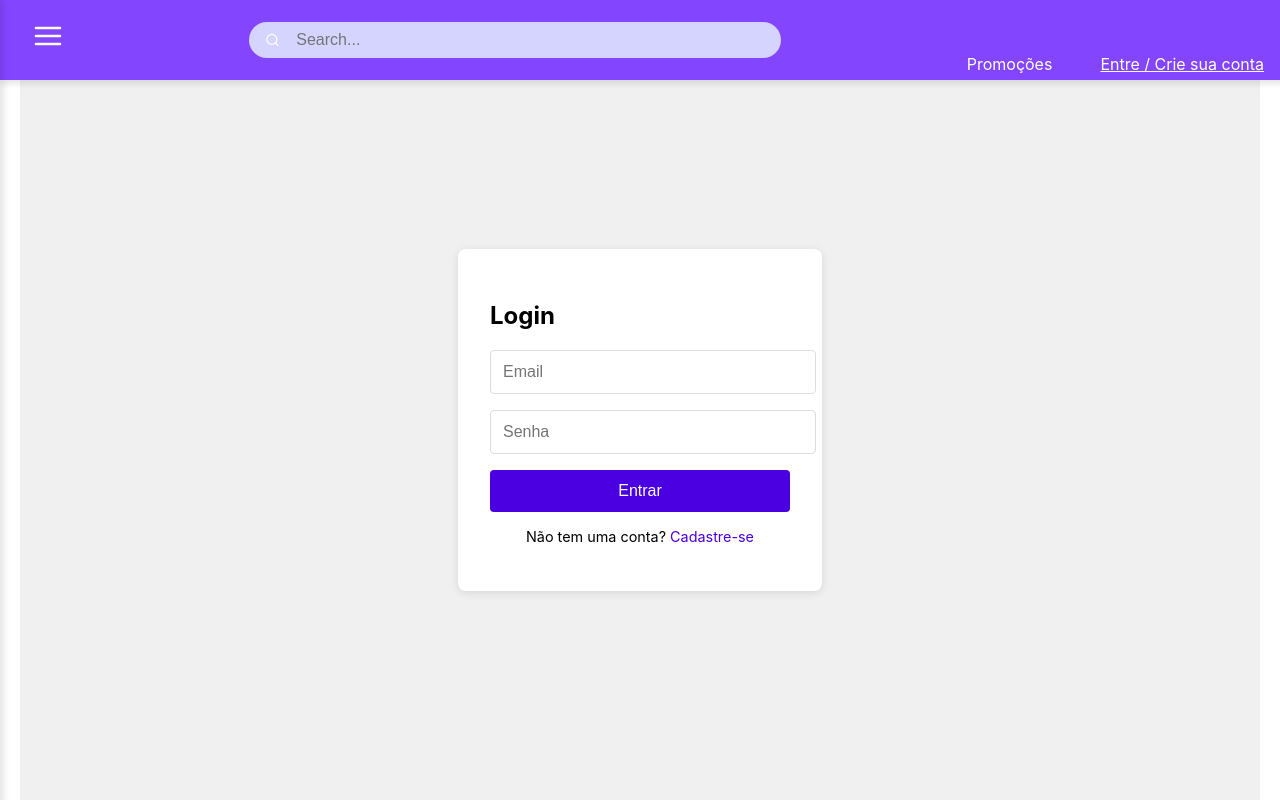
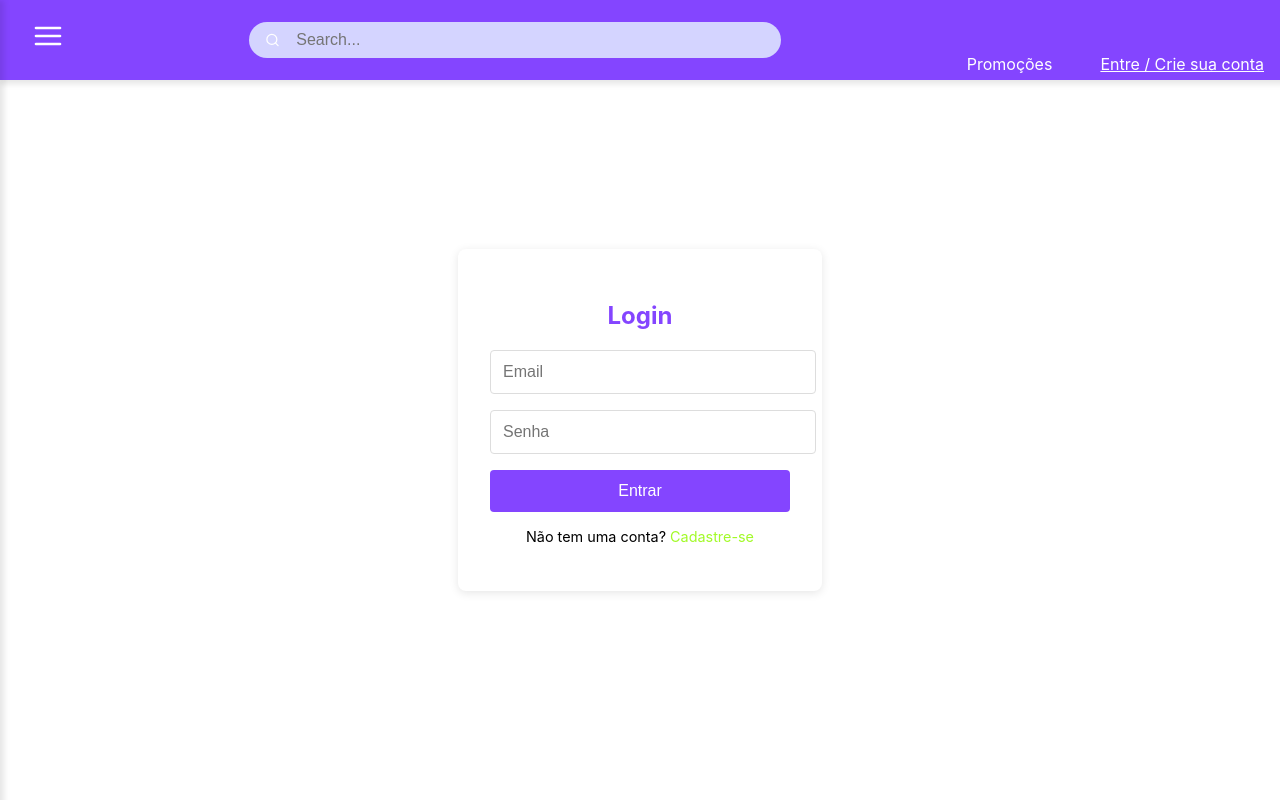
Before and after one commit to vLecaBR/sales-website-model, a React (Create React App) app: page /login in a window 1280 px wide. Shown: the top 800 px of the page. Built offline with nearby package versions, Linux system fonts and the light colour scheme.

Commit message:
atualizadno login e singup

```diff
--- a/src/Components/Header/index.jsx
+++ b/src/Components/Header/index.jsx
@@ -198,7 +198,7 @@ export default function Header() {
         </SidebarItem>
 
         {/* Minha Conta */}
-        <SidebarItem as={Link} to="/account">
+        <SidebarItem as={Link} to="/Login">
           <SidebarIcon>
             <FiUser />
           </SidebarIcon>
--- a/src/Pages/Cadastro/index.jsx
+++ b/src/Pages/Cadastro/index.jsx
@@ -1,4 +1,3 @@
-// Pages/Cadastro.js
 import React, { useState } from 'react';
 import { Link, useNavigate } from 'react-router-dom';
 import styled from 'styled-components';
@@ -8,7 +7,6 @@ const CadastroContainer = styled.div`
   justify-content: center;
   align-items: center;
   height: 100vh;
-  background-color: #f0f0f0;
 `;
 
 const CadastroForm = styled.form`
@@ -17,6 +15,7 @@ const CadastroForm = styled.form`
   border-radius: 8px;
   box-shadow: 0 2px 10px rgba(0, 0, 0, 0.1);
   width: 300px;
+  text-align: center;
 `;
 
 const Input = styled.input`
@@ -26,12 +25,13 @@ const Input = styled.input`
   border: 1px solid #ddd;
   border-radius: 4px;
   font-size: 1rem;
+  color: #333;
 `;
 
 const Button = styled.button`
   width: 100%;
   padding: 0.75rem;
-  background-color: #4a00e0;
+  background-color: #8445FF; /* Cor roxa principal */
   color: #fff;
   font-size: 1rem;
   border: none;
@@ -39,7 +39,7 @@ const Button = styled.button`
   cursor: pointer;
 
   &:hover {
-    background-color: #6200ea;
+    background-color: #6B32CC; /* Sombra roxa ao passar o mouse */
   }
 `;
 
@@ -49,7 +49,7 @@ const RedirectLink = styled.p`
   font-size: 0.9rem;
 
   a {
-    color: #4a00e0;
+    color: #A2FA28; /* Verde vibrante */
     text-decoration: none;
 
     &:hover {
@@ -67,13 +67,10 @@ export default function Cadastro() {
 
   const handleSubmit = (e) => {
     e.preventDefault();
-    // Verifica se as senhas coincidem
     if (password !== confirmPassword) {
       alert('As senhas não coincidem');
       return;
     }
-
-    // Simular cadastro
     alert('Cadastro bem-sucedido!');
     navigate('/login');
   };
@@ -81,7 +78,7 @@ export default function Cadastro() {
   return (
     <CadastroContainer>
       <CadastroForm onSubmit={handleSubmit}>
-        <h2>Cadastro</h2>
+        <h2 style={{ color: '#8445FF' }}>Cadastro</h2> {/* Título na cor roxa */}
         <Input
           type="text"
           placeholder="Nome"
--- a/src/Pages/Login/index.jsx
+++ b/src/Pages/Login/index.jsx
@@ -1,22 +1,23 @@
-// Pages/Login.js
 import React, { useState } from 'react';
 import { Link, useNavigate } from 'react-router-dom';
 import styled from 'styled-components';
 
+// LoginContainer atualizado com a cor de fundo do header
 const LoginContainer = styled.div`
   display: flex;
   justify-content: center;
   align-items: center;
   height: 100vh;
-  background-color: #f0f0f0;
 `;
 
+// Estilização do formulário com cores e sombra mais suaves
 const LoginForm = styled.form`
   background-color: #fff;
   padding: 2rem;
   border-radius: 8px;
   box-shadow: 0 2px 10px rgba(0, 0, 0, 0.1);
   width: 300px;
+  text-align: center;
 `;
 
 const Input = styled.input`
@@ -26,12 +27,13 @@ const Input = styled.input`
   border: 1px solid #ddd;
   border-radius: 4px;
   font-size: 1rem;
+  color: #333;
 `;
 
 const Button = styled.button`
   width: 100%;
   padding: 0.75rem;
-  background-color: #4a00e0;
+  background-color: #8445FF; /* Cor roxa principal */
   color: #fff;
   font-size: 1rem;
   border: none;
@@ -39,7 +41,7 @@ const Button = styled.button`
   cursor: pointer;
 
   &:hover {
-    background-color: #6200ea;
+    background-color: #6B32CC; /* Sombra roxa ao passar o mouse */
   }
 `;
 
@@ -49,7 +51,7 @@ const RedirectLink = styled.p`
   font-size: 0.9rem;
 
   a {
-    color: #4a00e0;
+    color: #A2FA28; /* Verde vibrante */
     text-decoration: none;
 
     &:hover {
@@ -65,7 +67,6 @@ export default function Login() {
 
   const handleSubmit = (e) => {
     e.preventDefault();
-    // Aqui você pode adicionar a lógica de autenticação
     if (email === 'user@example.com' && password === 'password') {
       alert('Login bem-sucedido!');
       navigate('/');
@@ -77,7 +78,7 @@ export default function Login() {
   return (
     <LoginContainer>
       <LoginForm onSubmit={handleSubmit}>
-        <h2>Login</h2>
+        <h2 style={{ color: '#8445FF' }}>Login</h2> {/* Título na cor roxa */}
         <Input
           type="email"
           placeholder="Email"
```
